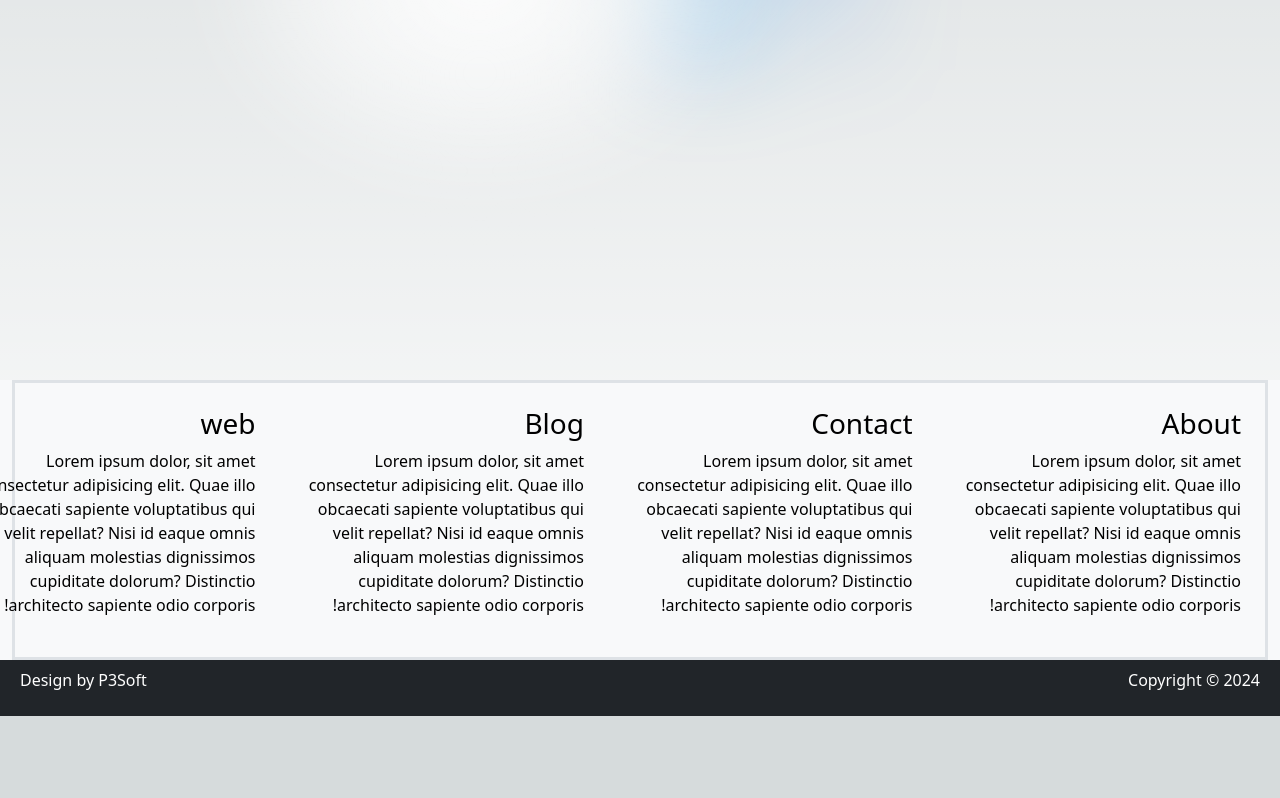
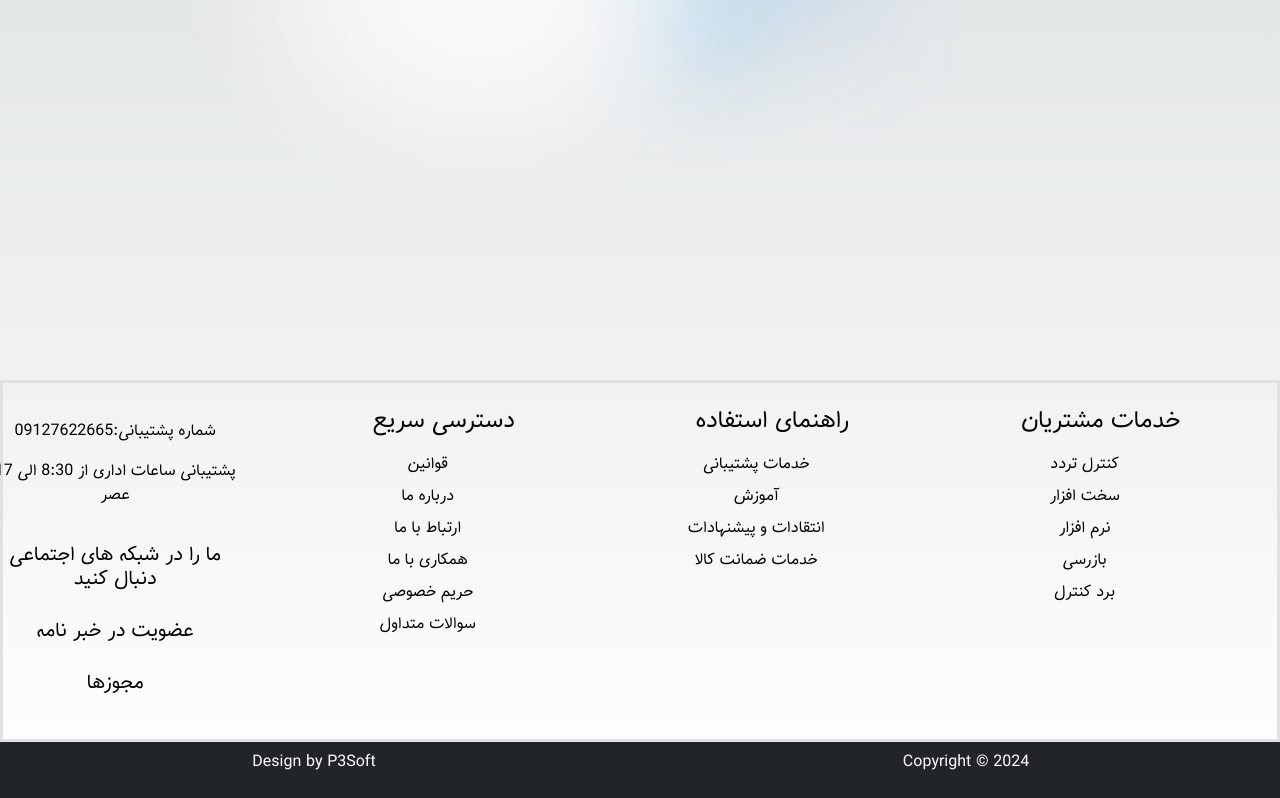
Before and after one commit to ali-khosravani/nextjs, a Next.js app: page / in a window 1280 px wide. Shown: the part 420-1218 px from the top of the page. Before the commit the page ends 1136 px from the top, so only its background shows below. Built offline with nearby package versions, Linux system fonts and the light colour scheme.

Commit message:
Add Footer

```diff
--- a/app/components/layout/Footer/DesignBy.tsx
+++ b/app/components/layout/Footer/DesignBy.tsx
@@ -3,7 +3,7 @@ import React from 'react'
 const DesignBy = () => {
   return (
     <>
-      <p className='text-white'>Design by <span >P3Soft</span></p>
+      <p className='text-white'>Design by <span className='strong' >P3Soft</span></p>
     </>
   )
 }
--- a/app/components/layout/Footer/TopFooter.tsx
+++ b/app/components/layout/Footer/TopFooter.tsx
@@ -3,41 +3,65 @@ import React from 'react'
 const TopFooter = () => {
   return (
     <>
-      <footer className='bg-light h-40'>
-
+      <footer>
         <div className='container-fluid'>
+          <div className="row">
           <div className='w-100 d-flex justify-content-between border border-3'>
-            <div className='col-3 p-3 m-2'>
+            <div className='col-lg-3 col-md-6 col-sm-12 col-12 p-3 m-2'>
               <div>
-                <h3>About</h3>
-                <p>Lorem ipsum dolor, sit amet consectetur adipisicing elit. Quae illo obcaecati sapiente voluptatibus qui velit repellat? Nisi id eaque omnis aliquam molestias dignissimos cupiditate dolorum? Distinctio architecto sapiente odio corporis!
-
-                </p>
+                <h4>خدمات مشتریان</h4>
+                <ul>
+                  <li className="pt-2"><a href="/">کنترل تردد</a></li>
+                  <li className="pt-2"><a href="/">سخت افزار</a></li>
+                  <li className="pt-2"><a href="/">نرم افزار</a></li>
+                  <li className="pt-2"><a href="/">بازرسی</a></li>
+                  <li className="pt-2"><a href="/">برد کنترل</a></li>
+                </ul>
               </div>
 
             </div>
-            <div className='col-3 p-3 m-2'>
-              <div> <h3>Contact</h3>
-                <p>Lorem ipsum dolor, sit amet consectetur adipisicing elit. Quae illo obcaecati sapiente voluptatibus qui velit repellat? Nisi id eaque omnis aliquam molestias dignissimos cupiditate dolorum? Distinctio architecto sapiente odio corporis!
-
-                </p></div>
+            <div className='col-lg-3 col-md-6 col-sm-12 col-12 p-3 m-2'>
+              <div>
+                <h4>راهنمای استفاده</h4>
+                <ul>
+                  <li className="pt-2"><a href="/">خدمات پشتیبانی</a></li>
+                  <li className="pt-2"><a href="/">آموزش</a></li>
+                  <li className="pt-2"><a href="/">انتقادات و پیشنهادات</a></li>
+                  <li className="pt-2"><a href="/">خدمات ضمانت کالا</a></li>
+                  <li className="pt-2"><a href="/"> </a></li>
+                </ul>
+              </div>
             </div>
-            <div className='col-3 p-3 m-2'>
-             <div>
-             <h3>Blog</h3>
-              <p>Lorem ipsum dolor, sit amet consectetur adipisicing elit. Quae illo obcaecati sapiente voluptatibus qui velit repellat? Nisi id eaque omnis aliquam molestias dignissimos cupiditate dolorum? Distinctio architecto sapiente odio corporis!
-
-              </p>
-             </div>
+            <div className='col-lg-3 col-md-6 col-sm-12 col-12 p-3 m-2'>
+              <div>
+              <h4>دسترسی سریع</h4>
+                <ul>
+                  <li className="pt-2"><a href="/Rule">قوانین</a></li>
+                  <li className="pt-2"><a href="/About">درباره ما</a></li>
+                  <li className="pt-2"><a href="/Contact">ارتباط با ما</a></li>
+                  <li className="pt-2"><a href="/">همکاری با ما</a></li>
+                  <li className="pt-2"><a href="/Privacy">حریم خصوصی</a></li>
+                  <li className="pt-2"><a href="/Faq">سوالات متداول</a></li>
+                </ul>
+              </div>
 
             </div>
-            <div className='col-3 p-3 m-2'>
-
-              <div><h3>web</h3>
-                <p>Lorem ipsum dolor, sit amet consectetur adipisicing elit. Quae illo obcaecati sapiente voluptatibus qui velit repellat? Nisi id eaque omnis aliquam molestias dignissimos cupiditate dolorum? Distinctio architecto sapiente odio corporis!
-
-                </p></div>
+            <div className='col-lg-3 col-md-6 col-sm-12 col-12 p-3 m-2'>
+              <div className='p-2 m-1'>
+                <p>شماره پشتیبانی:09127622665</p>
+                <p>پشتیبانی ساعات اداری از 8:30 الی 17 عصر</p>
+              </div>
+              <div className='m-1 p-2'>
+                <h5>ما را در شبکه های اجتماعی دنبال کنید</h5>
+              </div>
+              <div className='m-1 p-2'>
+                <h5>عضویت در خبر نامه</h5>
+              </div>
+              <div className='m-1 p-2'>
+                <h5>مجوزها</h5>
+              </div>
             </div>
+          </div>
           </div>
         </div>
 
--- a/app/components/ui/Navbar/index.tsx
+++ b/app/components/ui/Navbar/index.tsx
@@ -1,7 +1,6 @@
 
 export const NavbarHeader = () => {
   return (
-
     <nav className="navbar navbar-expand-md fixed-top w-100 d-flex justify-content-between border-bottom border-3">
       <div className="container-fluid">
         <div className="navbar-brand">
--- a/app/globals.css
+++ b/app/globals.css
@@ -34,9 +34,7 @@
 :root {
   --max-width: 1400px;
   --border-radius: 10px;
-  --font-mono: Vazir, Sahel, Tanha, ui-monospace, Menlo, Monaco, "Cascadia Mono", "Segoe UI Mono",
-    "Roboto Mono", "Oxygen Mono", "Ubuntu Monospace", "Source Code Pro",
-    "Fira Mono", "Droid Sans Mono", "Courier New", monospace;
+  --font-mono: Vazir, Sahel, Tanha;
 
   --foreground-rgb: 0, 0, 0;
   --background-start-rgb: 214, 219, 220;
@@ -125,3 +123,10 @@ a {
     color-scheme: dark;
   }
 }
+div,h1,h2,h3,h4,h5,h6,p,a{
+  font-family: Tanha;
+  text-align: center;
+}
+ul{
+  list-style-type: none;
+}
```
